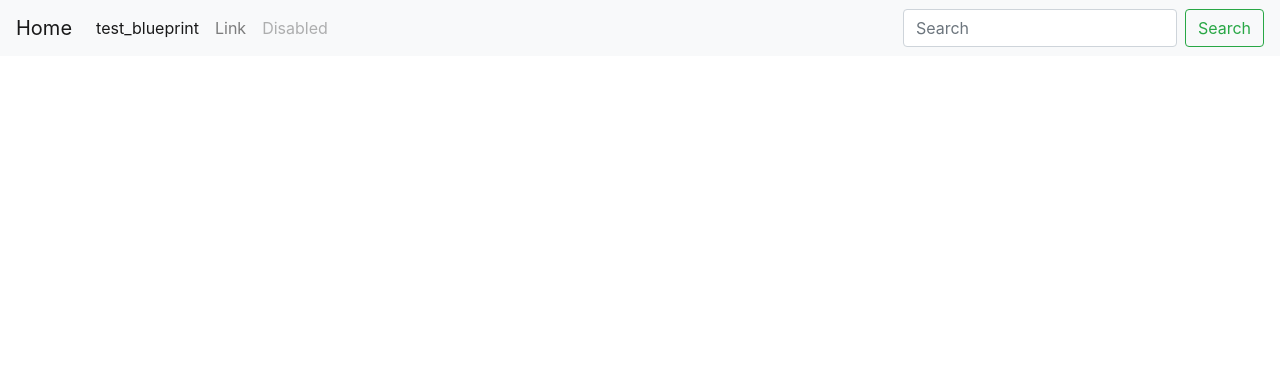
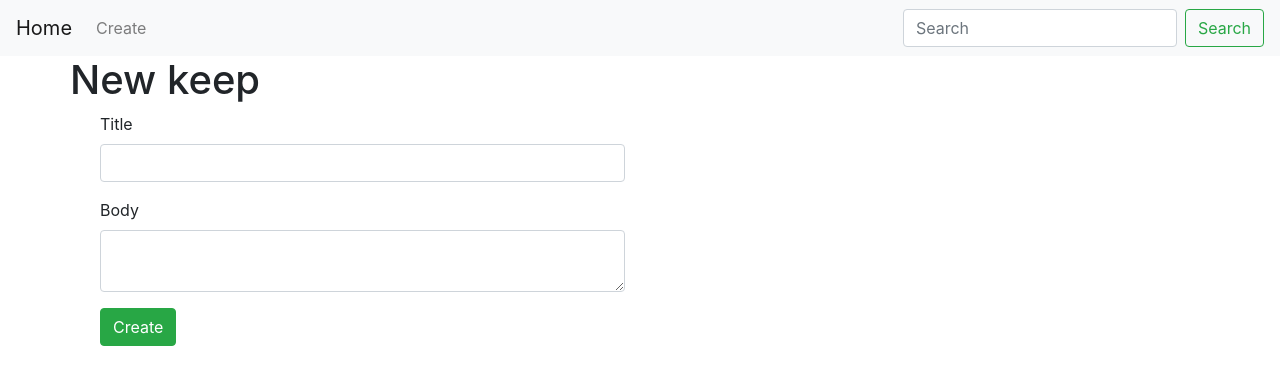
Before and after one commit to Oxinhagg/keep, a Flask app: page /create in a window 1280 px wide. Shown: the top 385 px of the page. Run offline with Flask 2, Linux system fonts and the light colour scheme; data that the repository does not hold is empty; some libraries are stand-ins or nearby versions.

Commit message:
create form

```diff
--- a/config.py
+++ b/config.py
@@ -1,4 +1,4 @@
 class Configuration(object):
     DEBUG = True
     SQLALCHEMY_TRACK_MODIFICATIONS = False
-    SQLALCHEMY_DATABASE_URI = 'sqlite:////tmp/test.db'
+    SQLALCHEMY_DATABASE_URI = 'sqlite:///file.db'
--- a/main_blueprint/blueprint.py
+++ b/main_blueprint/blueprint.py
@@ -1,8 +1,12 @@
 from flask import render_template
 from flask import request
+from flask import redirect
+from flask import url_for
 from flask import Blueprint
+from app import db
 
 
+from .forms import KeepForm
 from models import Keep
 
 main_blueprint = Blueprint(
@@ -10,6 +14,7 @@ main_blueprint = Blueprint(
     __name__,
     template_folder='templates'
 )
+
 
 @main_blueprint.route('/')
 def index():
@@ -25,6 +30,25 @@ def index():
     return render_template('index.html', keeps=keeps)
 
 
+@main_blueprint.route('/create', methods=['POST', 'GET'])
+def create_keep():
+    if request.method == 'POST':
+        title = request.form['title']
+        body = request.form['body']
+        try:
+            keep = Keep(title=title, body=body)
+            if keep.title:
+                db.session.add(keep)
+                db.session.commit()
+        except:
+            print('Something wrong')
+
+        return redirect(url_for('main_blueprint.index'))
+
+    form = KeepForm()
+    return render_template('create_keep.html', form=form)
+
+
 @main_blueprint.route('/<slug>')
 def keep_detail(slug):
     keep = Keep.query.filter(Keep.slug == slug).first()
--- a/main_blueprint/forms.py
+++ b/main_blueprint/forms.py
@@ -0,0 +1,6 @@
+from wtforms import Form, StringField, TextAreaField
+
+
+class KeepForm(Form):
+    title = StringField('Title')
+    body = TextAreaField('Body')
--- a/main_blueprint/templates/base.html
+++ b/main_blueprint/templates/base.html
@@ -21,6 +21,7 @@
 
     <div class="collapse navbar-collapse" id="navbarSupportedContent">
         <ul class="navbar-nav mr-auto">
+            <!--/
             <li class="nav-item active">
                 <a class="nav-link" href="{{ url_for('test_blueprint.index') }}">test_blueprint <span class="sr-only">(current)</span></a>
             </li>
@@ -30,6 +31,11 @@
             <li class="nav-item">
                 <a class="nav-link disabled" href="#" tabindex="-1" aria-disabled="true">Disabled</a>
             </li>
+            -->
+            <li class="nav-item">
+                <a class="nav-link" href="{{ url_for('main_blueprint.create_keep') }}">Create</a>
+            </li>
+
         </ul>
         <form class="form-inline my-2 my-lg-0" method="GET">
 
--- /dev/null
+++ b/main_blueprint/templates/create_keep.html
@@ -0,0 +1,36 @@
+{% extends 'base.html' %}
+
+
+{% block title %}
+
+    Create new keep
+
+{% endblock %}
+
+
+{% block content_title %}
+
+    New keep
+
+{% endblock %}
+
+
+{% block content %}
+    <div class='col-md-6'>
+        <form action="{{ url_for('main_blueprint.create_keep') }}" method="POST">
+
+            {% for field in form %}
+
+                <div class="form-group">
+                    {{ field.label(class='control-label') }}
+                    {{ field(class='form-control') }}
+                </div>
+
+            {% endfor %}
+
+            <button type="submit" class="btn btn-success">Create</button>
+        </form>
+    </div>
+
+
+{% endblock %}
```
Also changed, not shown: app.py (line endings or trailing spaces).
